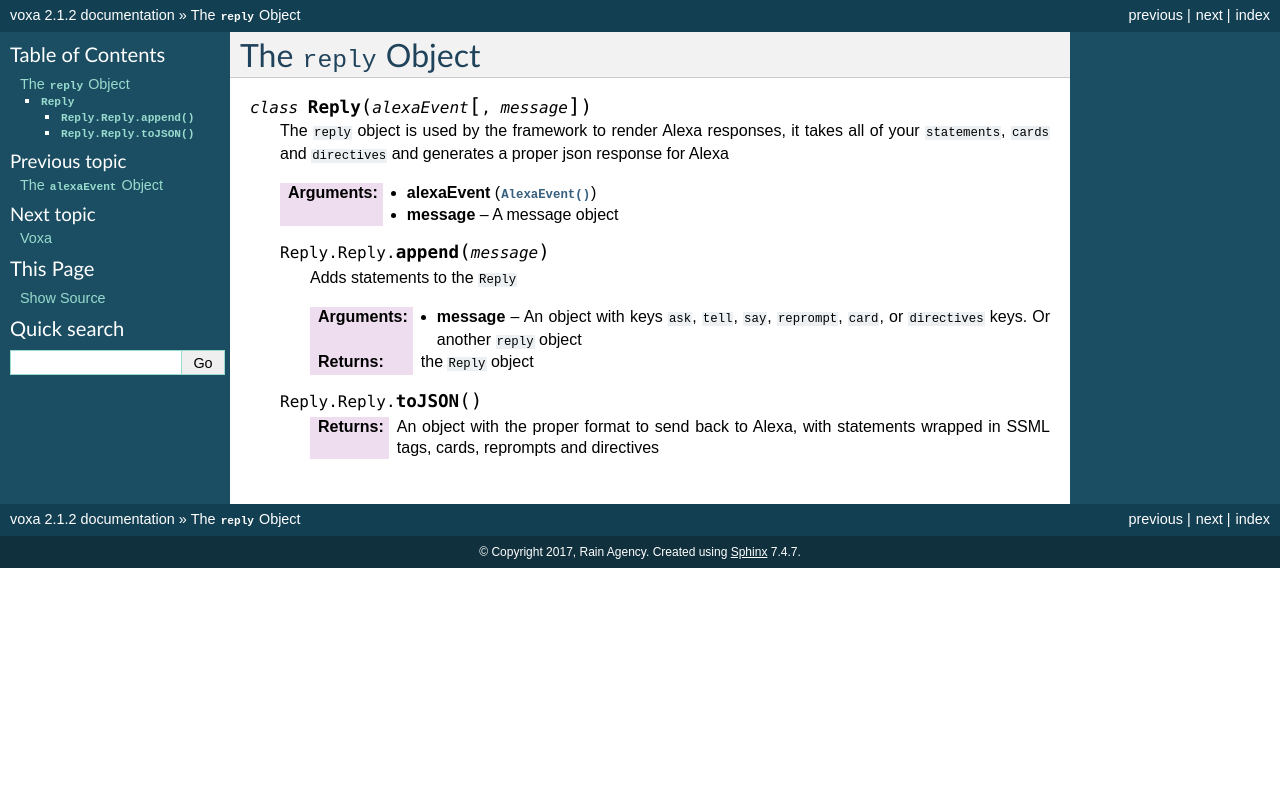
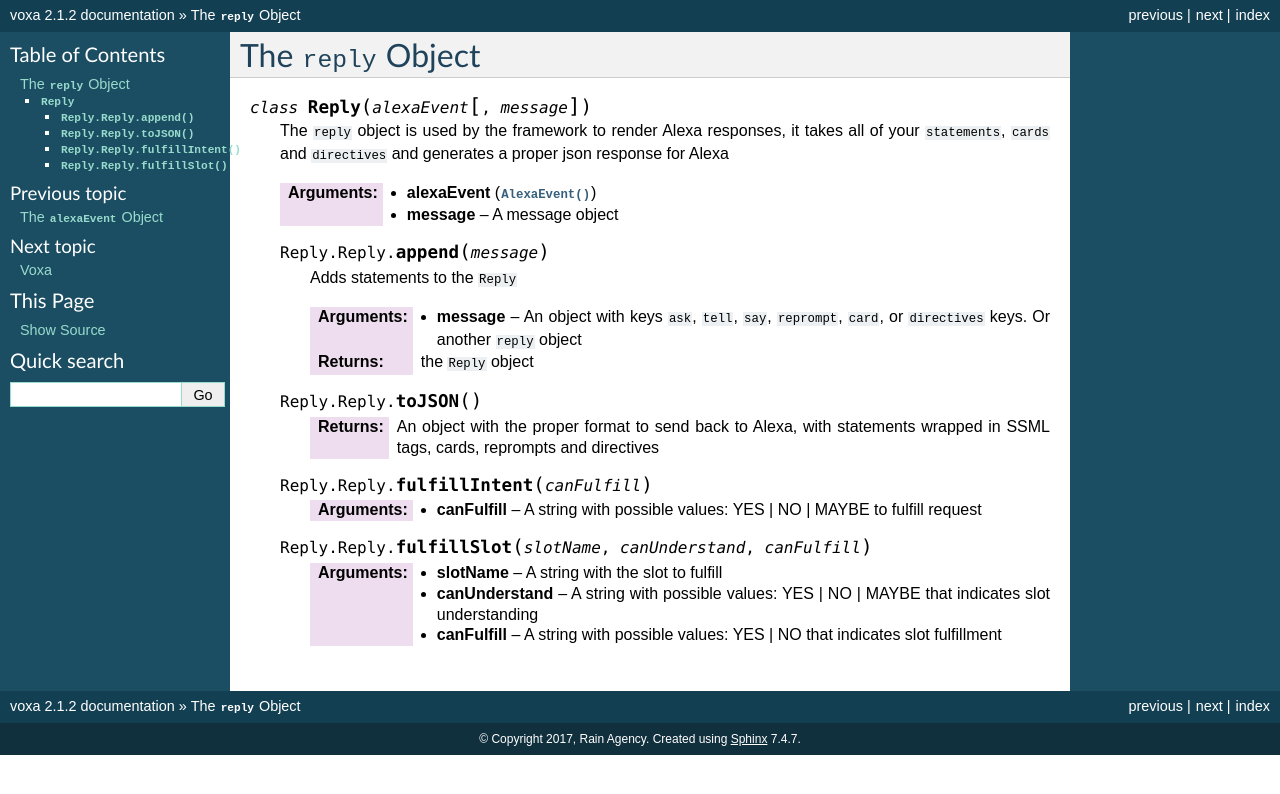
Before and after one commit to VoxaAI/voxa, a Sphinx documentation site: the page built from docs/reply.rst, in a window 1280 px wide. Shown: the top 794 px of the page. Built offline with Sphinx 7.4.7, drawn with Linux system fonts in a browser that asks for light colours.

Commit message:
Added fulfillIntent and fulfillSlot to reply object

```diff
--- a/docs/reply.rst
+++ b/docs/reply.rst
@@ -21,3 +21,13 @@ The ``reply`` Object
   .. js:function:: Reply.toJSON()
 
     :returns: An object with the proper format to send back to Alexa, with statements wrapped in SSML tags, cards, reprompts and directives
+
+  .. js:function:: Reply.fulfillIntent(canFulfill)
+
+    :param canFulfill: A string with possible values: YES | NO | MAYBE to fulfill request
+
+  .. js:function:: Reply.fulfillSlot(slotName, canUnderstand, canFulfill)
+
+    :param slotName: A string with the slot to fulfill
+    :param canUnderstand: A string with possible values: YES | NO | MAYBE that indicates slot understanding
+    :param canFulfill: A string with possible values: YES | NO that indicates slot fulfillment
```
Also changed, not shown: docs/canFulfillIntentRequest.rst (+2 -8 lines), 2 other files.
